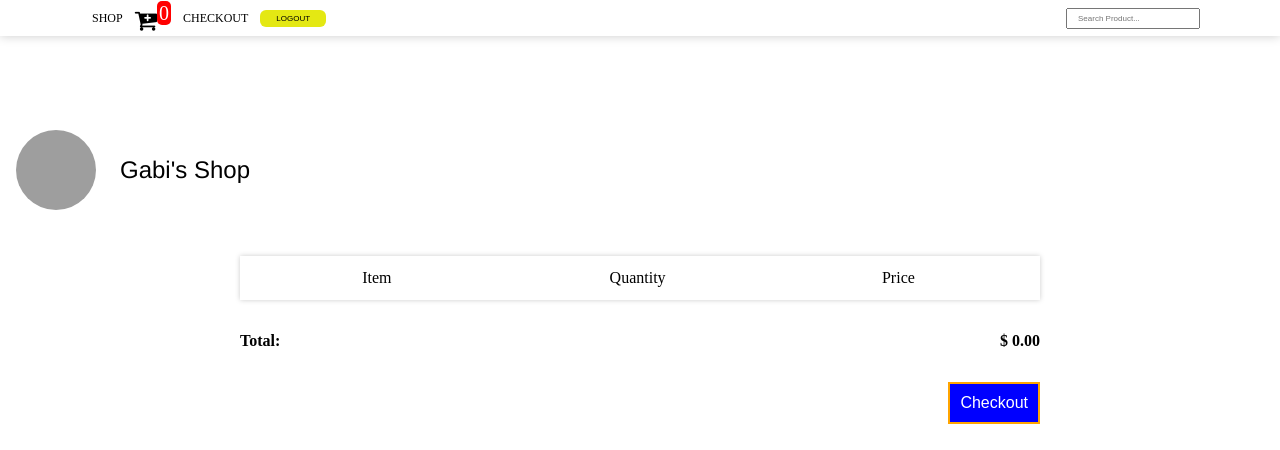
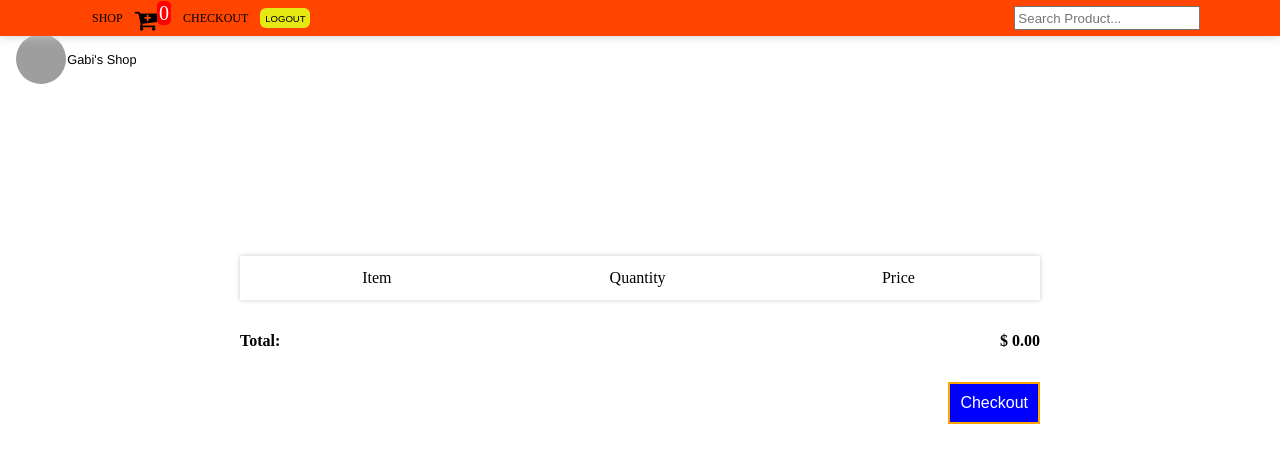
Before and after one commit to codewitgabi/django_ecommerce_website, a Django app: page /cart/ in a window 1280 px wide. Shown: the top 450 px of the page. Run offline with Django 3.2, Linux system fonts and the light colour scheme; the visitor is signed in with stand-in values (Sample User, id 1); data comes from the database, SQL or seed files in the repository; data that the repository does not hold is empty; some libraries are stand-ins or nearby versions; grey boxes are pictures that could not be loaded.

Commit message:
Updated UI

```diff
--- a/products/templates/products/base.html
+++ b/products/templates/products/base.html
@@ -49,7 +49,7 @@
 	</nav>
 
 	<nav class="shop-secondary-nav">
-		<img src="{% static 'img/background.png' %}" id="shop-secondary-nav-logo">
+		<img src="{% static 'img/logo.png' %}" id="shop-secondary-nav-logo">
 		<span>Gabi's Shop</span>
 	</nav>
 
--- a/static/css/shop.css
+++ b/static/css/shop.css
@@ -168,14 +168,13 @@
 
 /* Larger Phones (Tablets) */
 @media only screen and (min-width: 550px) {
-
 	.shop-primary-nav {
 		display: flex;
 		justify-content: space-between;
 		align-items: center;
 		box-shadow: hsl(0, 0%, 80%) 0 0 10px;
-		background: #fff;
-		padding: 1em 1em;
+		background: orangered;
+		padding: 0.4em 1em;
 		position: fixed;
 		top: 0;
 		left: 0;
@@ -192,22 +191,21 @@
 	}
 	.shop-main-nav-links ul li a {
 		text-decoration: none;
-		font-size: 0.9em;
+		font-size: 0.7em;
 		font-weight: 500;
 		color: #000;
 	}
 	.shop-main-nav-links ul li button {
-		padding: 0.5em 2em;
+		padding: 0.5em;
 		border-radius: 6px;
-		font-size: 1em;
+		font-size: 0.6em;
 		font-weight: 500;
 		background: #e4e813;
 		border: none;
 	}
 	#shop-nav-search-bar {
 		width: 100%;
-		padding: 0.5em 10px;
-		font-size: 1em;
+		padding: 0.2em;
 		font-weight: 400;
 	}
 	.shop-secondary-nav {
@@ -215,19 +213,20 @@
 		align-items: center;
 		padding: 10px 0 0 1em;
 		position: absolute;
-		top: 4.3em;
+		top: 2em;
 		left: 0;
 		right: 0;
 		z-index: -1;
 	}
 	#shop-secondary-nav-logo {
-		width: 60px;
-		height: 60px;
-		border-radius: 30px;
+		width: 50px;
+		height: 50px;
+		border-radius: 25px;
+		object-fit: cover;
 	}
 	.shop-secondary-nav span {
-		margin-left: 1em;
-		font-size: 1.5em;
+		margin-left: 0.1em;
+		font-size: 0.8em;
 		font-weight: 500;
 		font-family: helvetica;
 		text-transform: capitalize;
@@ -242,16 +241,14 @@
 	.shop-large-screen-categories {
 		box-shadow: hsl(0, 0%, 80%) 0 0 16px;
 		background: #fff;
-		width: 14em;
 		position: fixed;
 		top: 5em;
-		left: 2em;
-		bottom: 2em;
-		padding: 2em;
+		left: 1.8em;
+		padding: 1.2em;
 		overflow: auto;
 	}
 	.large-categories-label {
-		font-size: 1.5em;
+		font-size: 0.8em;
 		font-weight: 500;
 		text-align: center;
 	}
@@ -260,10 +257,10 @@
 		margin: 0.5em 0;
 	}
 	.shop-product-row {
-		margin: 10em 1em 1em 18em;
+		margin: 5em 1em 1em 10em;
 	}
 	.shop-product-row legend {
-		font-size: 1.5em;
+		font-size: 1em;
 		font-weight: 500;
 		margin-left: 1.6%;
 		margin-bottom: 0.5em;
@@ -319,31 +316,38 @@
 /* Medium Devices */
 @media only screen and (min-width: 780px) {
 	.shop-primary-nav {
-		padding: 0.35em 4em;
+		padding: 0.35em 15em;
 		font-size: 0.5em;
+	}
+	#shop-nav-search-bar {
+		padding: 0.2em;
+		width: 100%;
 	}
 	.shop-main-nav-links ul li {
 		margin-left: 1.5em;
+	}
+	.shop-main-nav-links ul li button {
+		font-size: 1.2em;
 	}
 	.shop-main-nav-links ul li a {
 		font-size: 1.5em;
 	}
 	#shop-secondary-nav-logo {
-		width: 80px;
-		height: 80px;
-		border-radius: 40px;
+		width: 50px;
+		height: 50px;
+		border-radius: 25px;
 	}
 	.shop-large-screen-categories {
-		top: 14em;
+		top: 5em;
 	}
 	.shop-product-row {
-		margin-top: 14.5em;
+		margin-top: 5em;
 	}
 	.shop-product-col {
 		width: 22.5%;
 	}
 	.shop-secondary-nav {
-		top: 7.5em;
+		top: 1.5em;
 	}
 }
 
```
Also changed, not shown: 1 other file.
